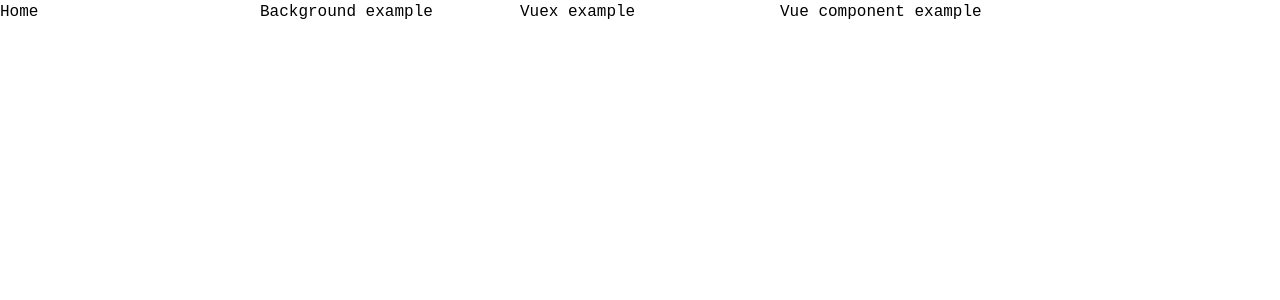
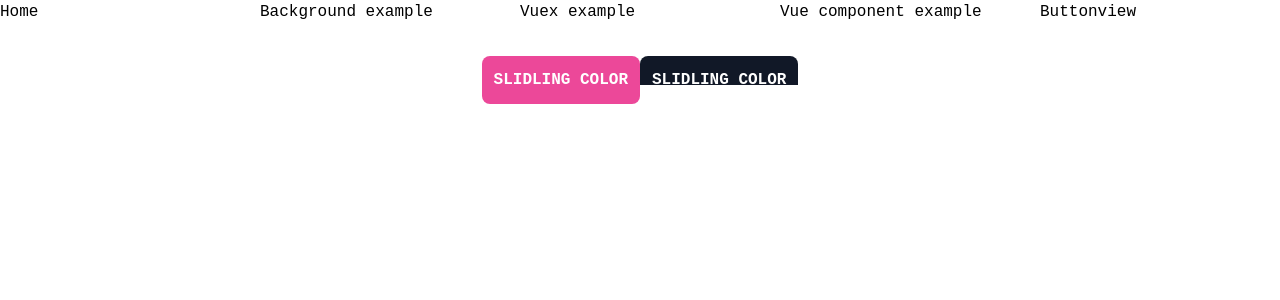
Before and after one commit to hoangquangnguyen/vue3_tailwindcss_example, a Vue app: page /buttonview in a window 1280 px wide. Shown: the top 300 px of the page. Built offline with nearby package versions, Linux system fonts and the light colour scheme.

Commit message:
feat: button

```diff
--- a/src/App.vue
+++ b/src/App.vue
@@ -4,6 +4,7 @@
     <router-link to="/background">Background example</router-link>
     <router-link to="/vuexview">Vuex example</router-link>
     <router-link to="/vuecomponent">Vue component example</router-link>
+    <router-link to="/buttonview">Buttonview</router-link>
   </div>
 
   <router-view />
--- a/src/router/index.ts
+++ b/src/router/index.ts
@@ -23,12 +23,6 @@ const routes: Array<RouteRecordRaw> = [
       import(/* webpackChunkName: "backgroup" */ "../views/BackgroundView.vue"),
   },
   {
-    path: "/animation",
-    name: "animation",
-    component: () =>
-      import(/* webpackChunkName: "animation" */ "../views/AnimationView.vue"),
-  },
-  {
     path: "/vuexview",
     name: "vuexview",
     component: () =>
@@ -42,6 +36,12 @@ const routes: Array<RouteRecordRaw> = [
         /* webpackChunkName: "vuecomponent" */ "../views/VueComponent.vue"
       ),
   },
+  {
+    path: "/buttonview",
+    name: "buttonview",
+    component: () =>
+      import(/* webpackChunkName: "buttonview" */ "../views/ButtonView.vue"),
+  },
 ];
 
 const router = createRouter({
--- /dev/null
+++ b/src/views/ButtonView.vue
@@ -0,0 +1,16 @@
+<template>
+  <div class="flex flex-col items-center gap-5">
+    <div>
+      <button
+        class="rounded-lg bg-pink-500 bg-gradient-to-r from-pink-500 via-pink-500 to-purple-500 bg-[length:1000%] p-3 font-bold uppercase text-white transition-all duration-300 ease-out hover:bg-right"
+      >
+        slidling color
+      </button>
+      <button
+        class="rounded-lg bg-split-white-black p-3 font-bold uppercase text-white transition duration-300 ease-out hover:bg-purple-500 hover:bg-bottom"
+      >
+        slidling color
+      </button>
+    </div>
+  </div>
+</template>
--- a/tailwind.config.js
+++ b/tailwind.config.js
@@ -5,6 +5,8 @@ module.exports = {
     extend: {
       backgroundImage:{
         "hell":"url('/src/assets/backgroundimage.jpg')",
+        "split-white-black": "linear-gradient(to bottom, #111827 60% , white 40%)",
+
       }
     },
   },
```
